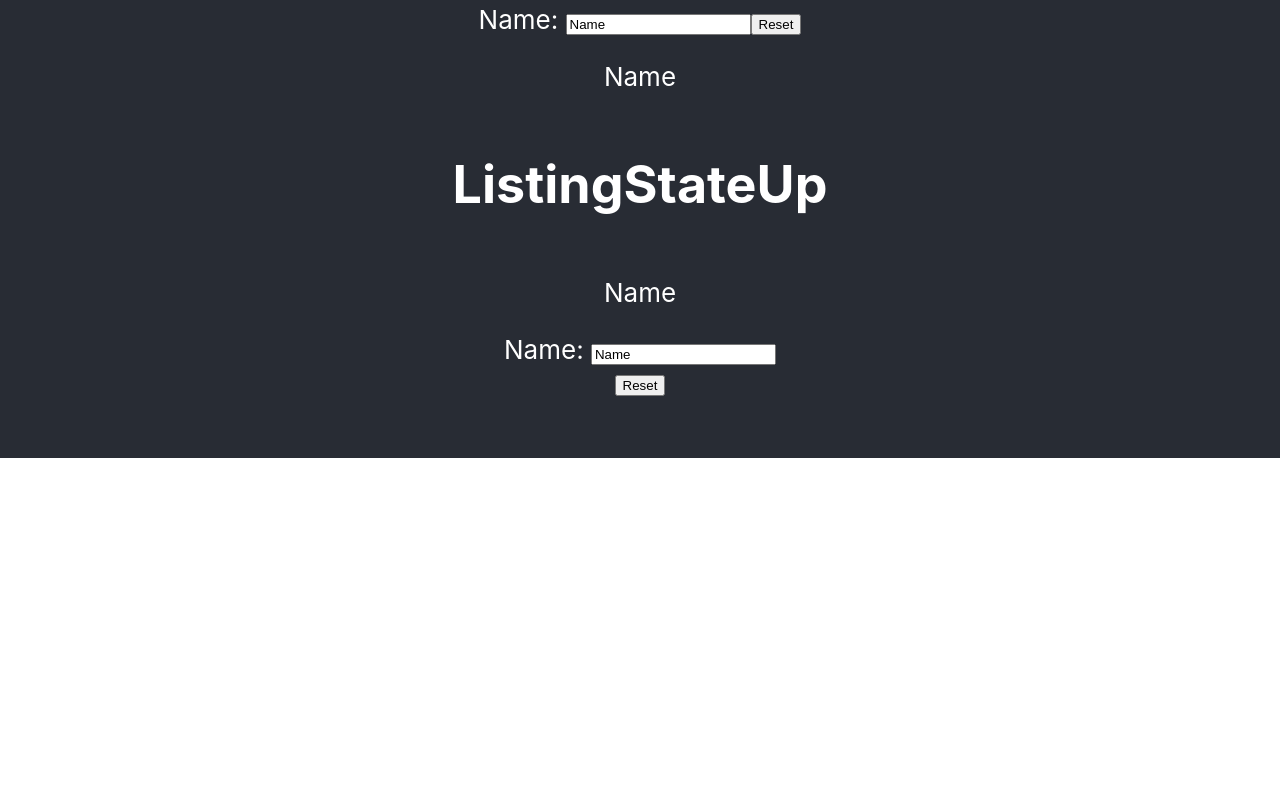
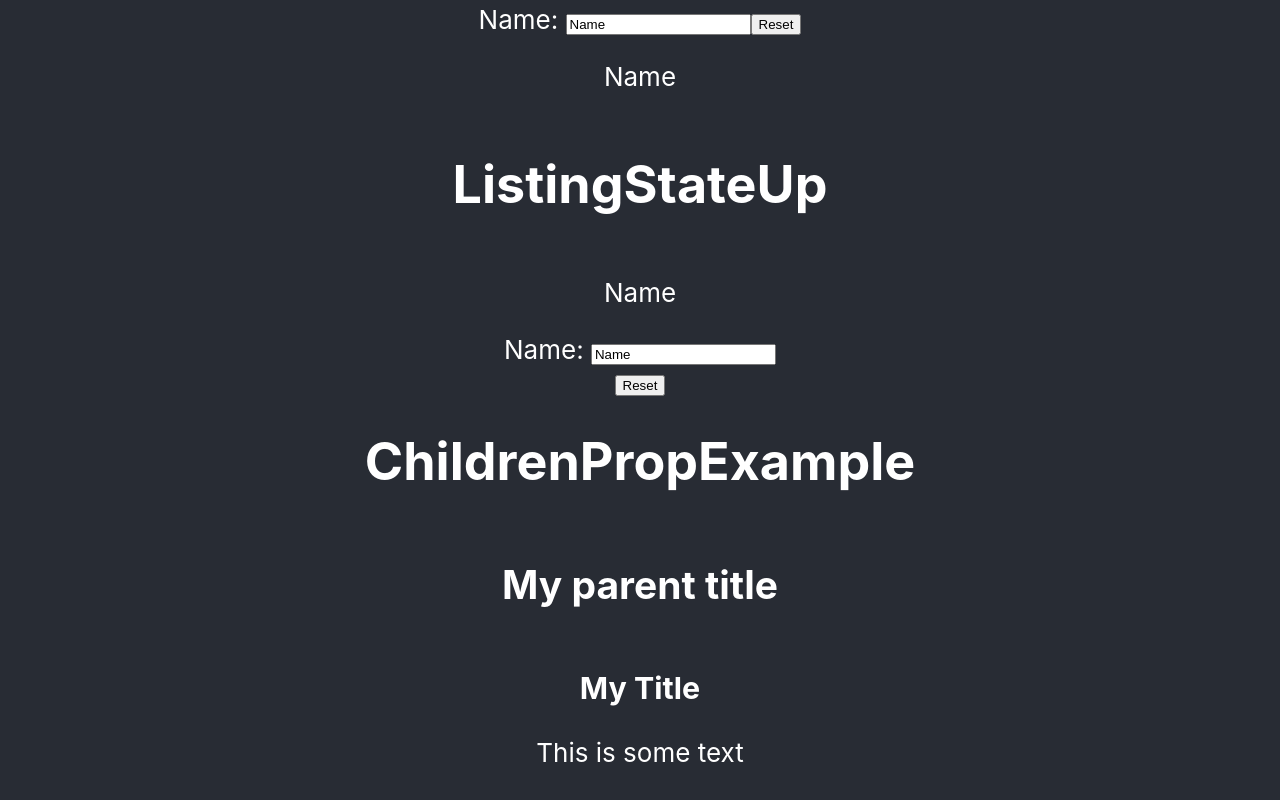
Before and after one commit to OleksiiPro1/components, a React (Create React App) app: page / in a window 1280 px wide. Shown: the part 1302-2102 px from the top of the page. Before the commit the page ends 1760 px from the top, so only its background shows below. Built offline with nearby package versions, Linux system fonts and the light colour scheme.

Commit message:
ChildrenPropExample

```diff
--- a/package.json
+++ b/package.json
@@ -7,9 +7,10 @@
     "@testing-library/jest-dom": "^5.16.5",
     "@testing-library/react": "^13.4.0",
     "@testing-library/user-event": "^13.5.0",
+    "prop-types": "^15.8.1",
     "react": "^18.2.0",
     "react-dom": "^18.2.0",
-    "react-scripts": "5.0.1",
+    "react-scripts": "^2.1.3",
     "web-vitals": "^2.1.4"
   },
   "scripts": {
--- a/src/App.js
+++ b/src/App.js
@@ -1,4 +1,5 @@
 import './App.css';
+import ChildrenPropExample from './components/ChildrenPropExample';
 import ConditionalRendering from './components/ConditionalRendering';
 import ControlledComponent from './components/ControlledComponent';
 import ListingStateUp from './components/ListingStateUp';
@@ -22,6 +23,8 @@ function App() {
         <ControlledComponent />
         <h1>ListingStateUp</h1>
         <ListingStateUp />
+        <h1>ChildrenPropExample</h1>
+        <ChildrenPropExample />
         <br />
         <br />
       </header>
--- /dev/null
+++ b/src/components/ChildrenPropExample.js
@@ -0,0 +1,15 @@
+function ChildrenComponent(props) {
+  return <div>{props.children}</div>;
+}
+
+export default function ChildrenPropExample() {
+  return (
+    <>
+      <h2>My parent title</h2>
+      <ChildrenComponent>
+        <h3>My Title</h3>
+        <p>This is some text</p>
+      </ChildrenComponent>
+    </>
+  );
+}
```
Also changed, not shown: 1 other file (tests, documents, lock files or other folders).
